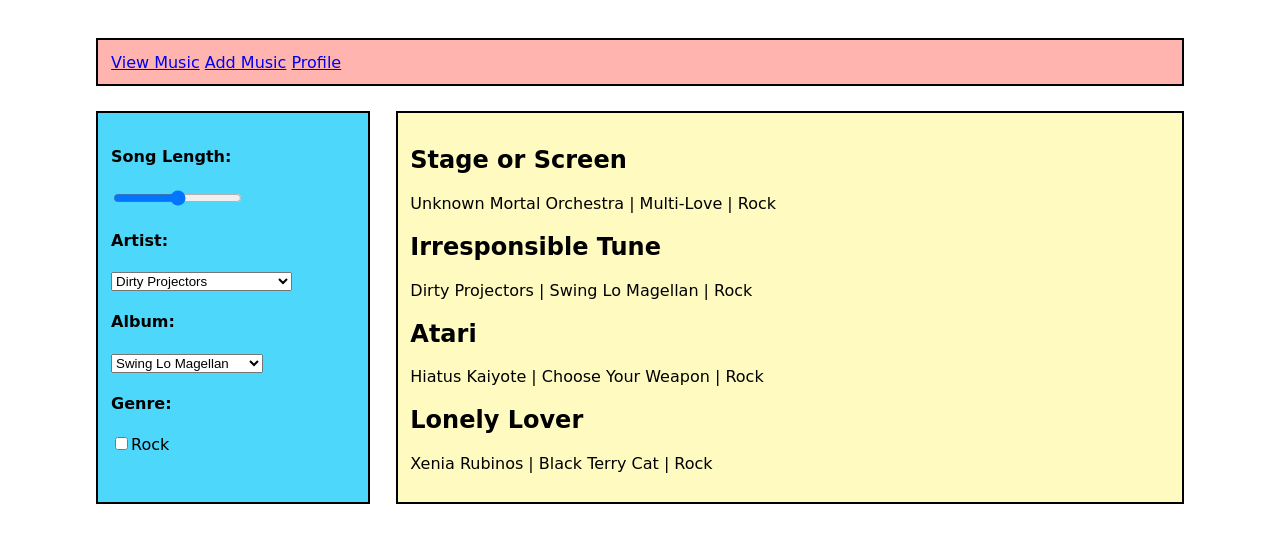
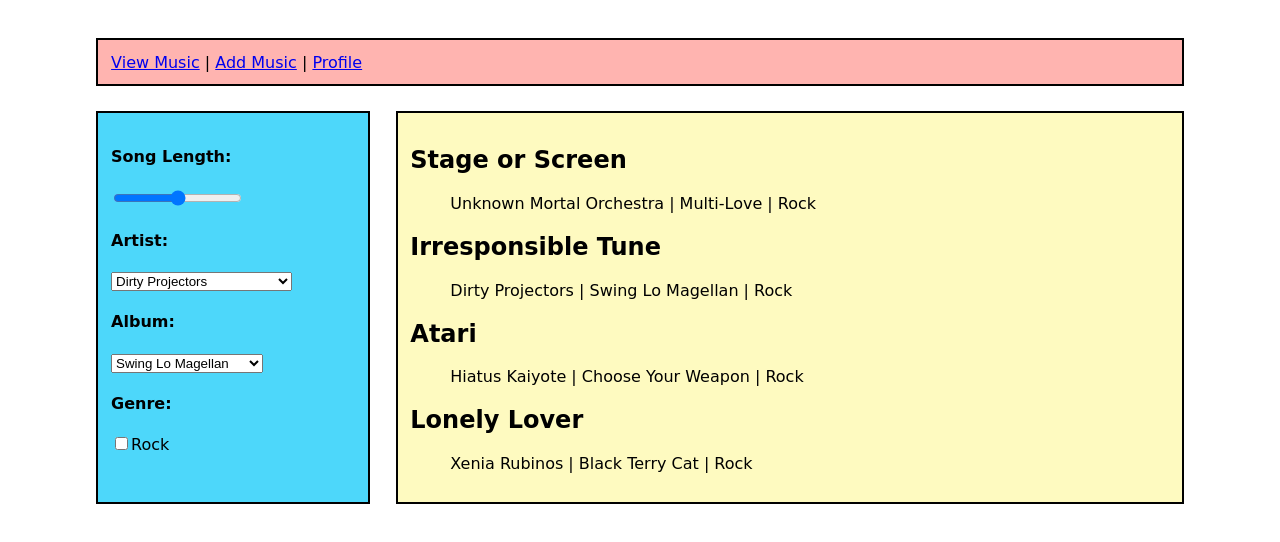
Before and after one commit to m-tambo/freakin-music-history, a plain HTML site: page index.html in a window 1280 px wide. Drawn offline with Linux system fonts and the light colour scheme; a web font is replaced by a local one.

Commit message:
touching up version 1

```diff
--- a/index.html
+++ b/index.html
@@ -13,7 +13,9 @@
    <!-- nav bar -->
       <nav>
          <a href="#">View Music</a>
+         |
          <a href="#">Add Music</a>
+         |
          <a href="#">Profile</a>
       </nav>
 
@@ -49,13 +51,37 @@
    <!-- playlist -->
       <div id="playlist">
          <h2>Stage or Screen</h2>
-         <p>    Unknown Mortal Orchestra    |    Multi-Love    |    Rock    </p>
+            <ul>
+               <li>Unknown Mortal Orchestra</li>
+               |
+               <li>Multi-Love</li>
+               |
+               <li>Rock</li>
+            </ul>
          <h2>Irresponsible Tune</h2>
-         <p>    Dirty Projectors    |    Swing Lo Magellan    |    Rock    </p>
+            <ul>
+               <li>Dirty Projectors</li>
+               |
+               <li>Swing Lo Magellan</li>
+               |
+               <li>Rock</li>
+            </ul>
          <h2>Atari</h2>
-         <p>    Hiatus Kaiyote    |    Choose Your Weapon    |    Rock    </p>
+            <ul>
+               <li>Hiatus Kaiyote</li>
+               |
+               <li>Choose Your Weapon</li>
+               |
+               <li>Rock</li>
+            </ul>
          <h2>Lonely Lover</h2>
-         <p>    Xenia Rubinos    |    Black Terry Cat    |    Rock    </p>
+            <ul>
+               <li>Xenia Rubinos</li>
+               |
+               <li>Black Terry Cat</li>
+               |
+               <li>Rock</li>
+            </ul>
       </div>
 
    </div>
--- a/styles.css
+++ b/styles.css
@@ -5,6 +5,14 @@
 
 .container {
    display: flex;
+}
+
+ul {
+   list-style-type: none;
+}
+
+li{
+   display: inline;
 }
 
 /* nav bar styling */
```
